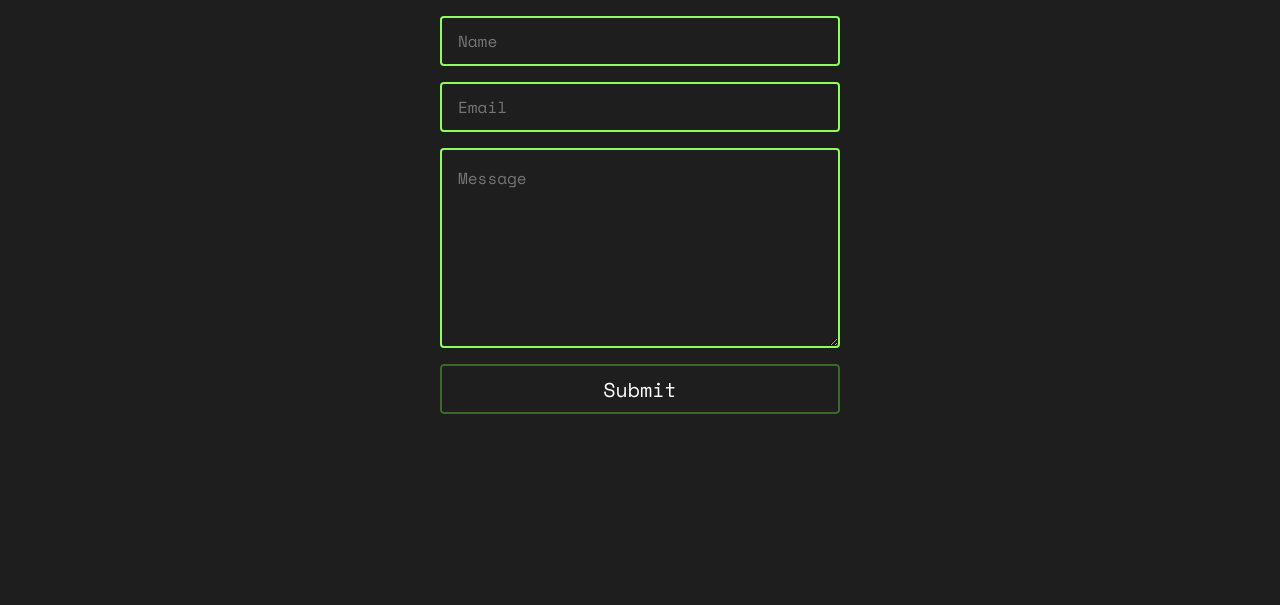
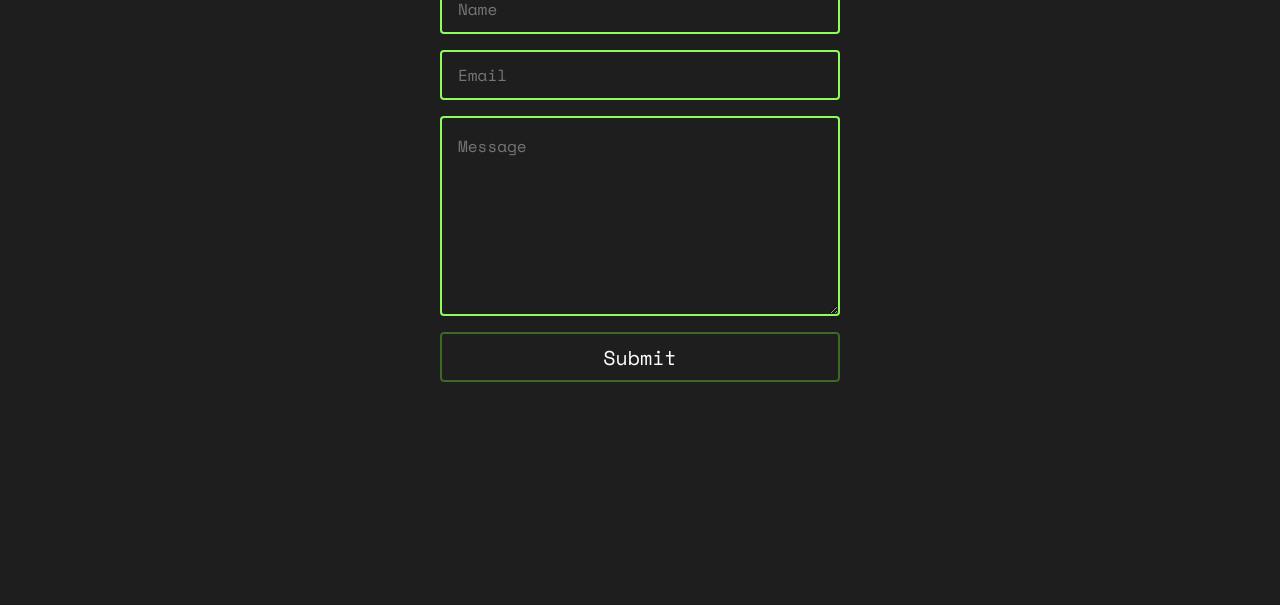
Before and after one commit to Radicubs/radical-site, an Astro site in the folder site/: page /contact in a window 1280 px wide. Shown: the part 195-800 px from the top of the page. Built offline with nearby package versions, Linux system fonts and the light colour scheme; Astro itself is replaced by a stand-in of ours.

Commit message:
change padding to navbar size

```diff
--- a/site/src/layouts/Layout.astro
+++ b/site/src/layouts/Layout.astro
@@ -81,7 +81,7 @@ const { title } = Astro.props;
       #root {
         width: 100%;
         height: 100%;
-        padding-top: 90px;
+        padding-top: 58px;
       }
 
       code {
```
